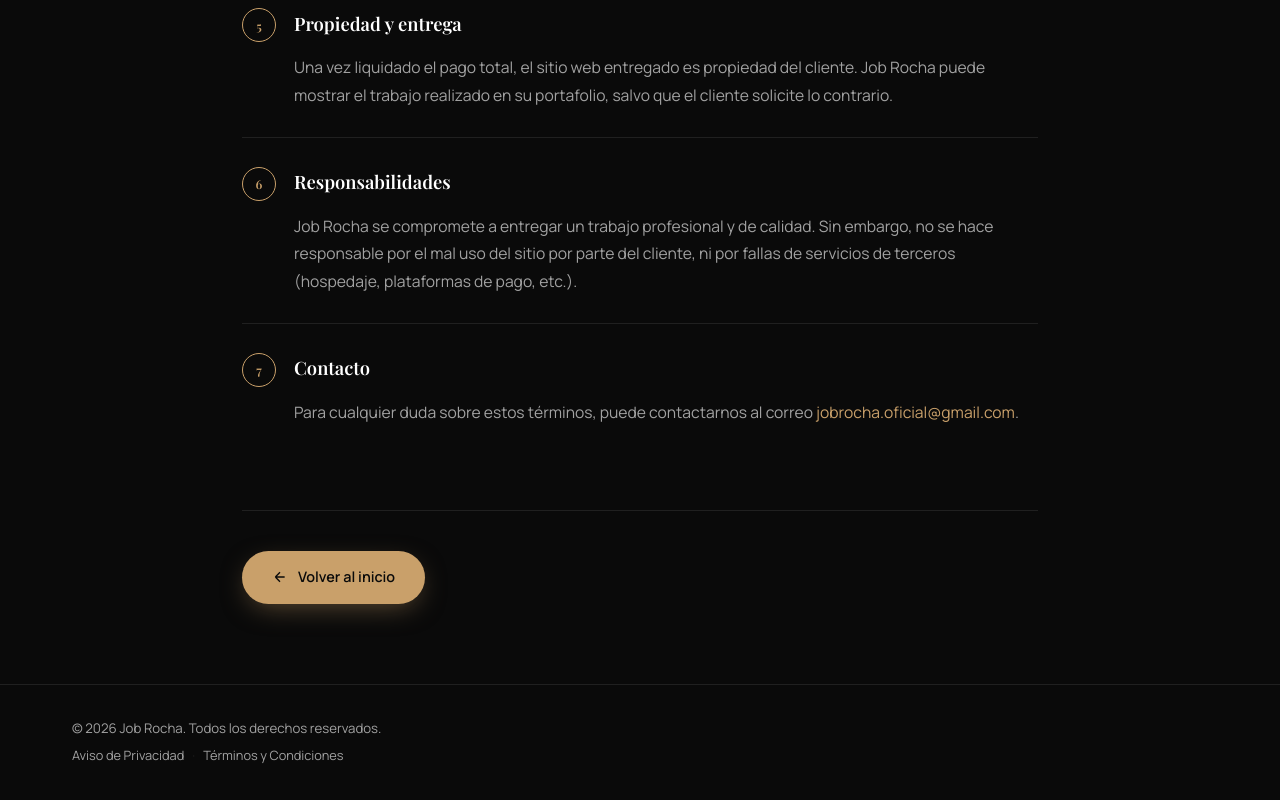
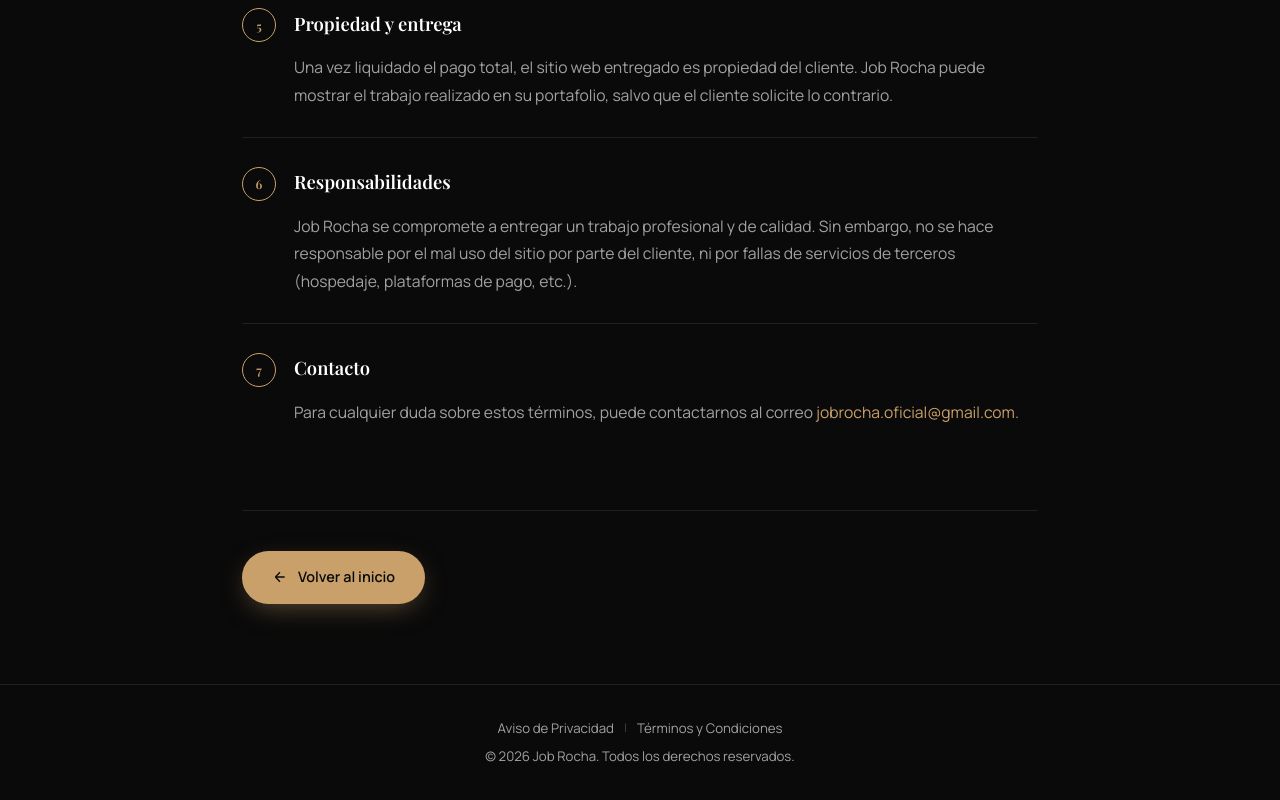
Before and after one commit to jobrochaoficial-coder/job-rocha, a plain HTML site: page terminos-condiciones.html in a window 1280 px wide. Shown: the part 1210-2010 px from the top of the page. Drawn offline with nearby package versions, Linux system fonts and the light colour scheme.

Commit message:
Cambios de posición

```diff
--- a/terminos-condiciones.html
+++ b/terminos-condiciones.html
@@ -164,15 +164,14 @@
   footer { border-top: 1px solid var(--border); padding: 32px 0; }
   .footer-inner {
     max-width: 1200px; margin: 0 auto; padding: 0 32px;
-    display: flex; flex-wrap: wrap; gap: 12px;
-    align-items: center; justify-content: space-between;
+    display: flex; flex-direction: column; align-items: center;
+    gap: 6px; text-align: center;
   }
-  .footer-left { display: flex; flex-direction: column; gap: 6px; }
   .footer-inner p { font-size: 0.83rem; color: var(--text-muted); }
-  .footer-legal { display: flex; align-items: center; gap: 8px; flex-wrap: wrap; }
-  .footer-legal a { font-size: 0.8rem; color: var(--text-muted); transition: color .3s ease; }
+  .footer-legal { display: flex; align-items: center; gap: 10px; flex-wrap: wrap; justify-content: center; }
+  .footer-legal a { font-size: 0.83rem; color: var(--text-muted); transition: color .3s ease; }
   .footer-legal a:hover { color: var(--accent); }
-  .footer-sep { color: var(--border); font-size: 0.8rem; }
+  .footer-sep { color: rgba(255,255,255,0.22); font-size: 0.75rem; user-select: none; }
 
   @media (max-width: 640px) {
     .nav-inner { padding: 16px 20px; }
@@ -275,14 +274,12 @@
 
 <footer>
   <div class="footer-inner">
-    <div class="footer-left">
-      <p>&copy; 2026 Job Rocha. Todos los derechos reservados.</p>
-      <div class="footer-legal">
-        <a href="aviso-privacidad.html">Aviso de Privacidad</a>
-        <span class="footer-sep">·</span>
-        <a href="terminos-condiciones.html">Términos y Condiciones</a>
-      </div>
+    <div class="footer-legal">
+      <a href="aviso-privacidad.html">Aviso de Privacidad</a>
+      <span class="footer-sep">|</span>
+      <a href="terminos-condiciones.html">Términos y Condiciones</a>
     </div>
+    <p>&copy; 2026 Job Rocha. Todos los derechos reservados.</p>
   </div>
 </footer>
 
```
Also changed, not shown: aviso-privacidad.html (+10 -13 lines), index.html (+7 -7 lines).
